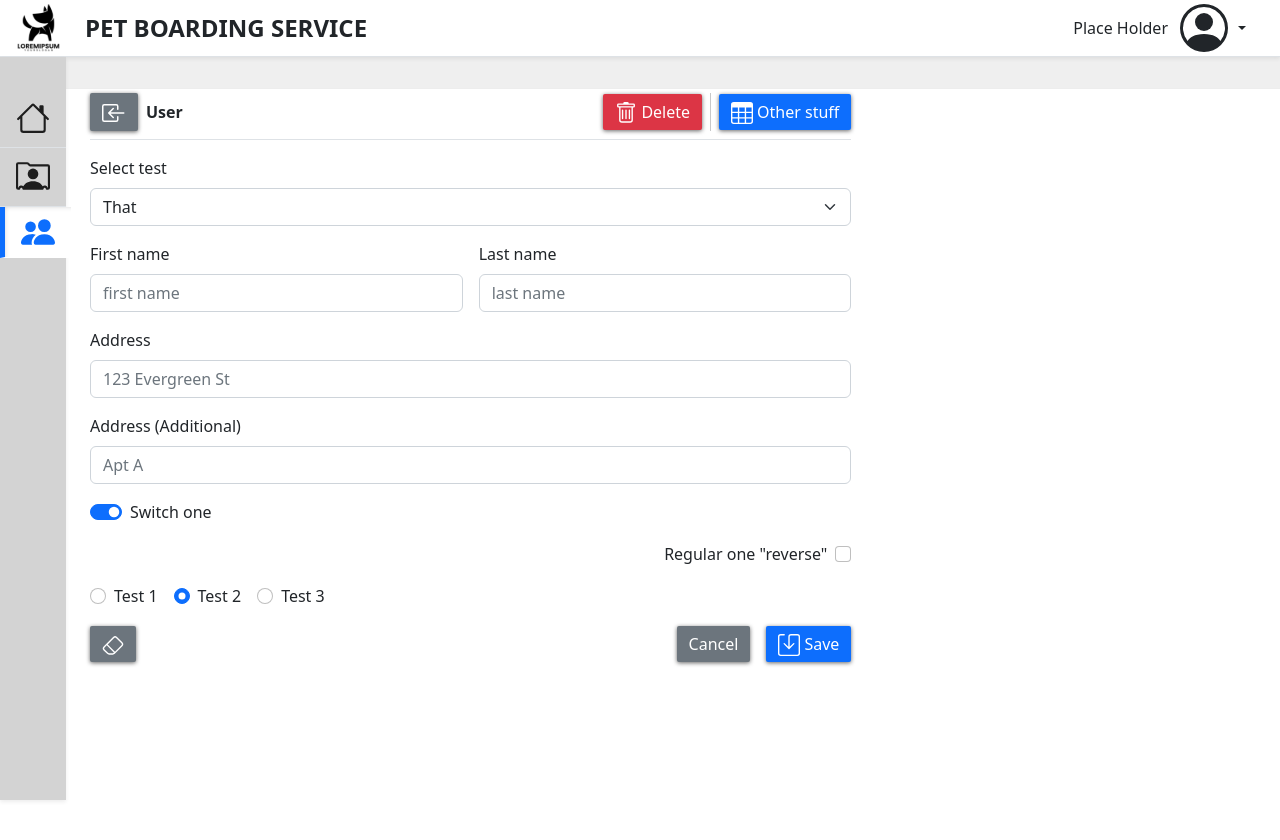
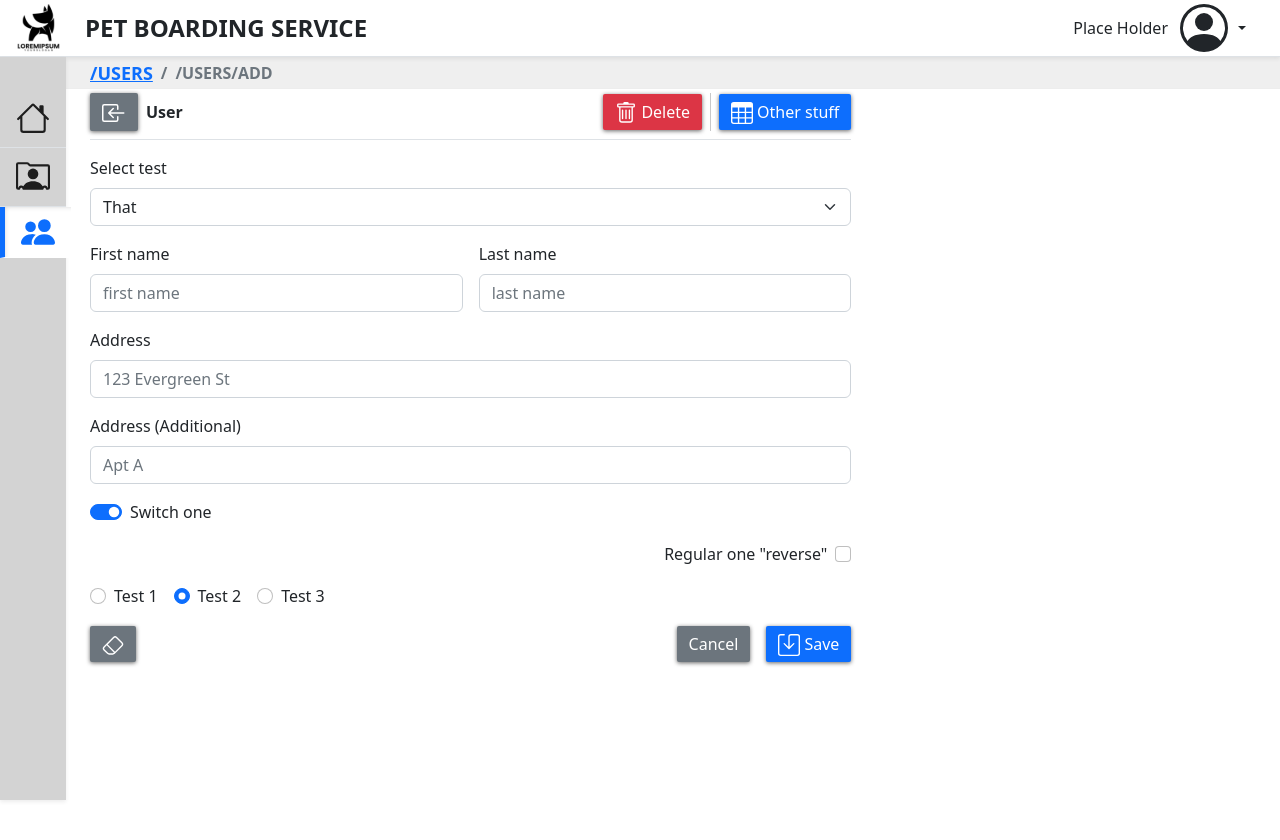
Before and after one commit to UlisesPeguero/pbs-frontend, a React (Create React App) app: page /users/add in a window 1280 px wide. Shown: the top 840 px of the page. Built offline with nearby package versions, Linux system fonts and the light colour scheme.

Commit message:
Working on new breadcrumb system (Transport code)

```diff
--- a/src/dashboard/BreadCrumbs.jsx
+++ b/src/dashboard/BreadCrumbs.jsx
@@ -1,18 +1,20 @@
-import React, { useEffect } from 'react';
-import { Link, useLocation } from 'react-router-dom';
-
-function mainPathFromLocation() {
-  const [currentPath = ''] = window.location.pathname.match(/^([/]\w*)/gi);
-  return currentPath;
-}
-export default function BreadCrumbs({ name, path, location }) {
+import React, { useEffect, useState } from 'react';
+import { Link, useLocation, useMatches } from 'react-router-dom';
+import getCurrentPath from '../common/currentLocation';
+export default function BreadCrumbs() {
+  const [locations, setLocations] = useState([]);
+  const [path, setPath] = useState();
+  const [name, setName] = useState();
   const appLocation = useLocation();
+  const matches = useMatches();
+  const currentPath = getCurrentPath();
 
   useEffect(() => {
-    //TODO: resolve location automatically
+    setName(matches[0]?.handle?.rootLocationName || currentPath);
+    setPath(currentPath);
+    setLocations(matches.filter(match => match.pathname !== currentPath && match?.handle?.locationName));
   }, [appLocation]);
 
-  const locations = location?.split('/') || [];
   return (
     <div className="module-breadcrumbs py-0 px-4">
       <ol className="breadcrumb">
@@ -21,11 +23,11 @@ export default function BreadCrumbs({ name, path, location }) {
           {
             locations.length > 0
               ? <Link to={path}>{name}</Link>
-              : name?.toUpperCase()
+              : name
           }
         </li>
         {
-          locations.map(location => <li className="breadcrumb-item active">{location}</li>)
+          locations.map(location => <li className="breadcrumb-item active">{location.pathname}</li>)
         }
       </ol>
     </div>
--- a/src/router.js
+++ b/src/router.js
@@ -19,6 +19,9 @@ export default createBrowserRouter([
         path: '/users',
         element: <MainContainer />,
         errorElement: <p>User's error </p>,
+        handle: {
+          rootLocationName: 'Users',
+        },
         children: [
           {
             index: true,
@@ -28,7 +31,7 @@ export default createBrowserRouter([
             path: 'add',
             element: <Users action='ADD' />,
             handle: {
-              nameLocation: 'New',
+              locationName: 'New',
             },
           },
         ],
```
